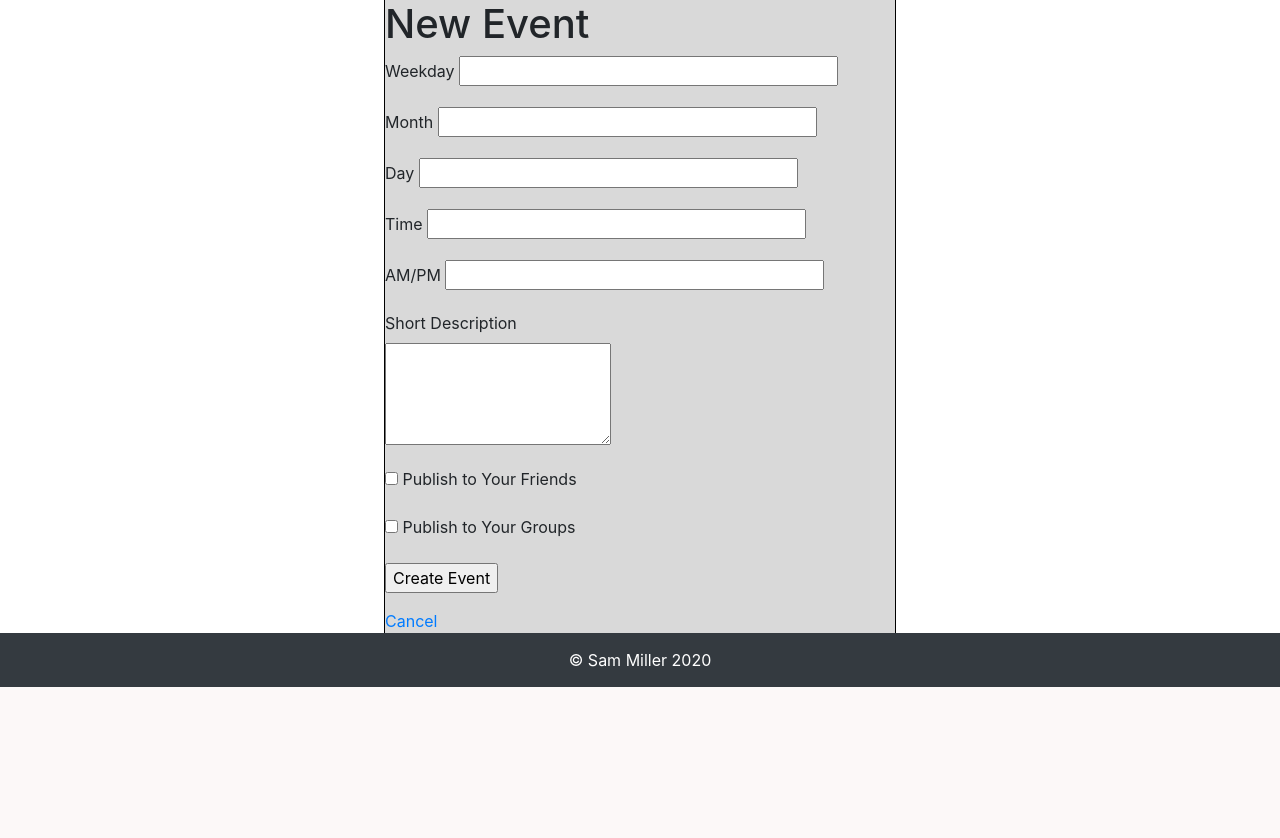
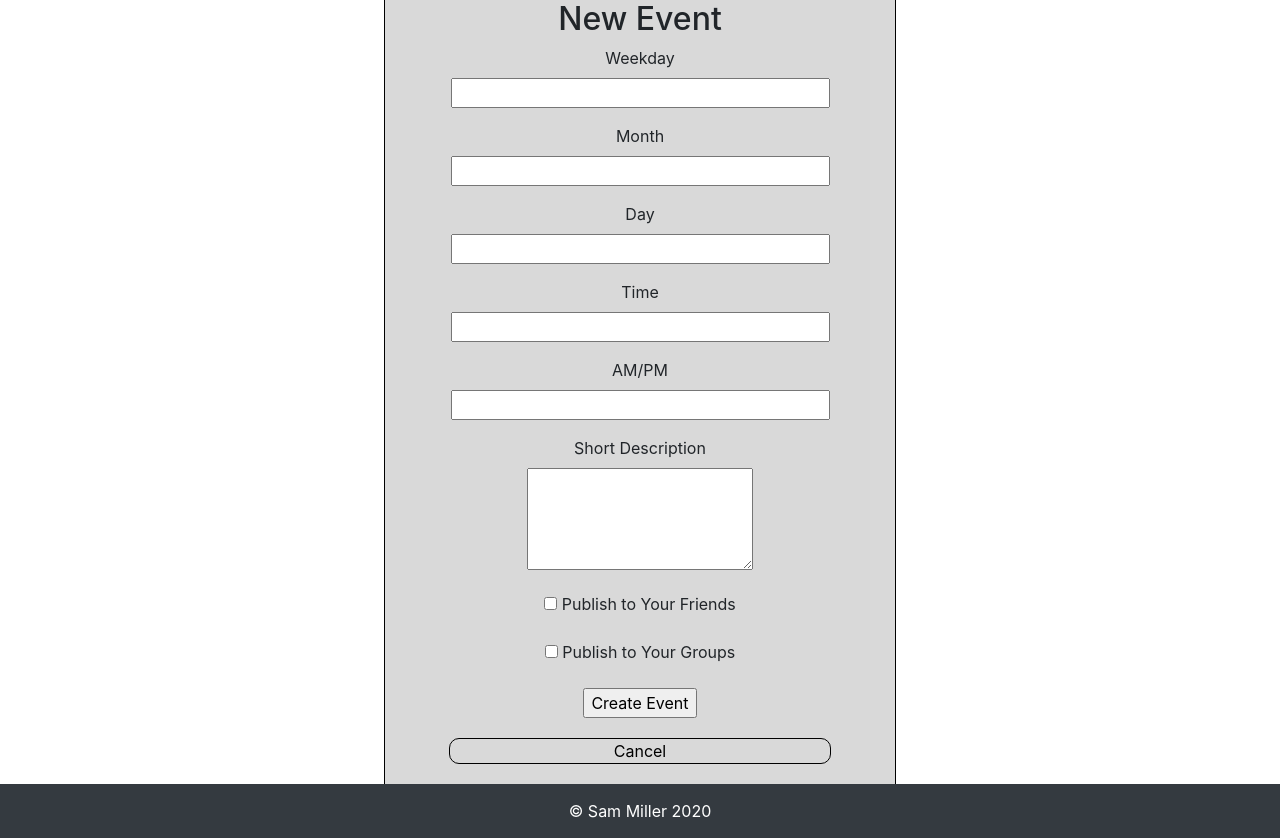
Before and after one commit to SamuelJMiller/group-scheduler, a Flask app: page /newevent in a window 1280 px wide. Shown: the part 150-988 px from the top of the page. Before the commit the page ends 837 px from the top, so only its background shows below. Run offline with Flask 2, Linux system fonts and the light colour scheme; the visitor is signed in with stand-in values (Sample User, id 1); data comes from the database, SQL or seed files in the repository; some libraries are stand-ins or nearby versions.

Commit message:
create event and edit event css

```diff
--- a/app/static/styles/style.css
+++ b/app/static/styles/style.css
@@ -221,7 +221,41 @@ footer p {
 
 /* CREATE ENGAGEMENT PAGE */
 
+#create-eng-header, #event-wkdy, #event-month, #event-day, #event-time, #event-ampm, #event-desc, #is-friends-published, #is-groups-published, #submit-event, #cancel-create-eng {
+    text-align: center;
+}
+
+#cancel-create-eng {
+    display: block;
+    width: 75%;
+    text-align: center;
+    color: black;
+    border: 1px solid black;
+    border-radius: 10px;
+    margin-top: 20px;
+    margin-left: auto;
+    margin-right: auto;
+    margin-bottom: 20px;
+}
+
 /* EDIT ENGAGEMENT PAGE */
+
+#edit-eng-header, #cancel-event-edit {
+    text-align: center;
+}
+
+#cancel-event-edit {
+    display: block;
+    width: 75%;
+    text-align: center;
+    color: black;
+    border: 1px solid black;
+    border-radius: 10px;
+    margin-top: 20px;
+    margin-left: auto;
+    margin-right: auto;
+    margin-bottom: 20px;
+}
 
 /* USER PAGE */
 
--- a/app/templates/create_eng.html
+++ b/app/templates/create_eng.html
@@ -1,54 +1,54 @@
 {% extends "base.html" %}
 
 {% block content %}
-    <h1 id="create-eng-header">New Event</h1>
+    <h2 id="create-eng-header">New Event</h1>
     <form action="" method="POST">
         {{ form.hidden_tag() }}
-        <p>
-            {{ form.weekday.label }}
+        <p id="event-wkdy">
+            {{ form.weekday.label }}<br>
             {{ form.weekday(size=32) }}<br>
             {% for error in form.weekday.errors %}
                 <span style="color: red;">[{{ error }}]</span>
             {% endfor %}
         </p>
-        <p>
-            {{ form.month.label }}
+        <p id="event-month">
+            {{ form.month.label }}<br>
             {{ form.month(size=32) }}<br>
             {% for error in form.month.errors %}
                 <span style="color: red;">[{{ error }}]</span>
             {% endfor %}
         </p>
-        <p>
-            {{ form.day.label }}
+        <p id="event-day">
+            {{ form.day.label }}<br>
             {{ form.day(size=32) }}<br>
             {% for error in form.day.errors %}
                 <span style="color: red;">[{{ error }}]</span>
             {% endfor %}
         </p>
-        <p>
-            {{ form.time.label }}
+        <p id="event-time">
+            {{ form.time.label }}<br>
             {{ form.time(size=32) }}<br>
             {% for error in form.time.errors %}
                 <span style="color: red;">[{{ error }}]</span>
             {% endfor %}
         </p>
-        <p>
-            {{ form.am_pm.label }}
+        <p id="event-ampm">
+            {{ form.am_pm.label }}<br>
             {{ form.am_pm(size=32) }}<br>
             {% for error in form.am_pm.errors %}
                 <span style="color: red;">[{{ error }}]</span>
             {% endfor %}
         </p>
-        <p>
+        <p id="event-desc">
             {{ form.description.label }}<br>
             {{ form.description(rows=4) }}<br>
             {% for error in form.description.errors %}
                 <span style="color: red;">[{{ error }}]</span>
             {% endfor %}
         </p>
-        <p>{{ form.is_published_mates() }} {{ form.is_published_mates.label }}</p>
-        <p>{{ form.is_published_groupies() }} {{ form.is_published_groupies.label }}</p>
-        <p>{{ form.submit() }}</p>
+        <p id="is-friends-published">{{ form.is_published_mates() }} {{ form.is_published_mates.label }}</p>
+        <p id="is-groups-published">{{ form.is_published_groupies() }} {{ form.is_published_groupies.label }}</p>
+        <p id="submit-event">{{ form.submit() }}</p>
     </form>
     <a id="cancel-create-eng" href="{{ url_for('index') }}">Cancel</a>
 {% endblock %}
```
Also changed, not shown: app/templates/edit_eng.html (+15 -15 lines).
